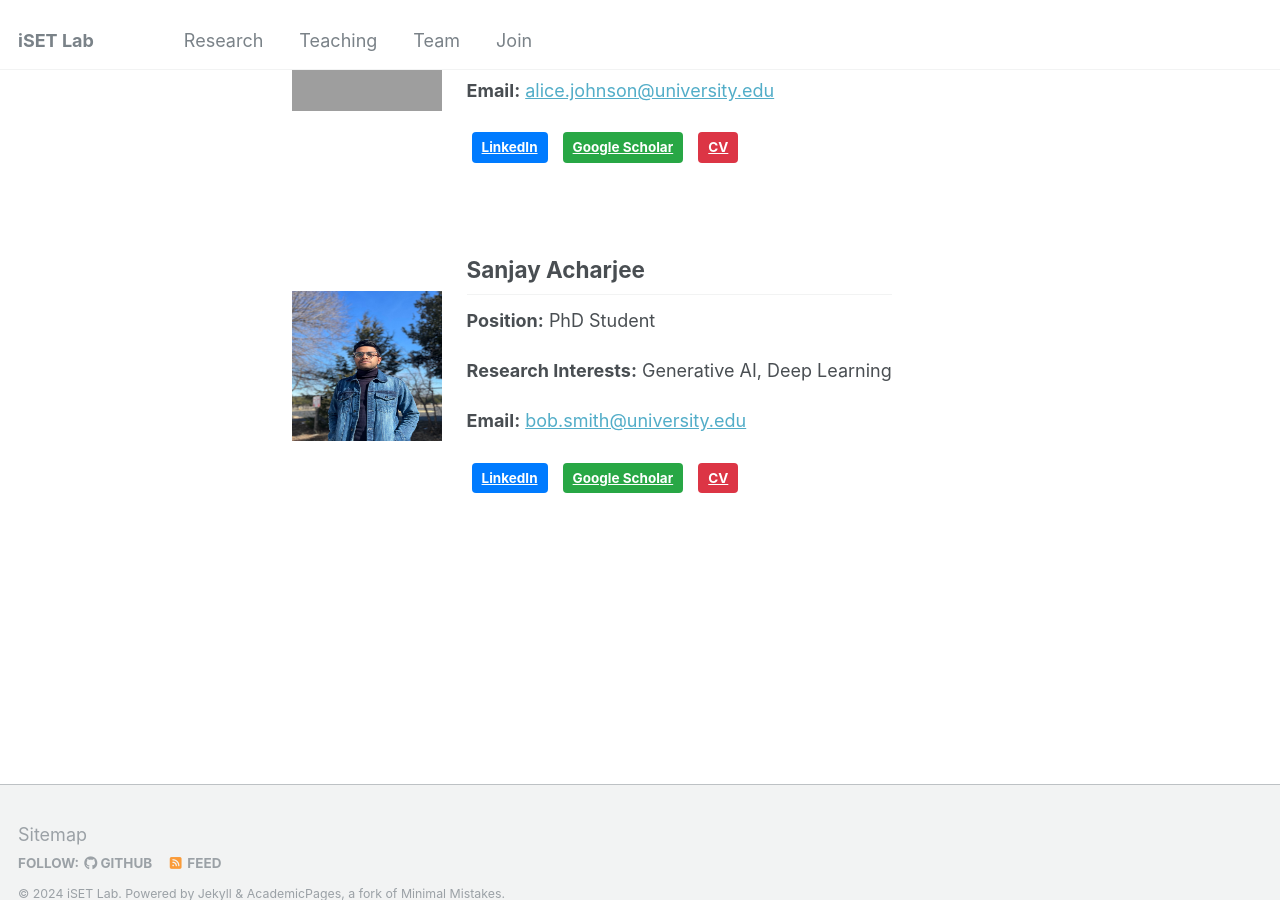
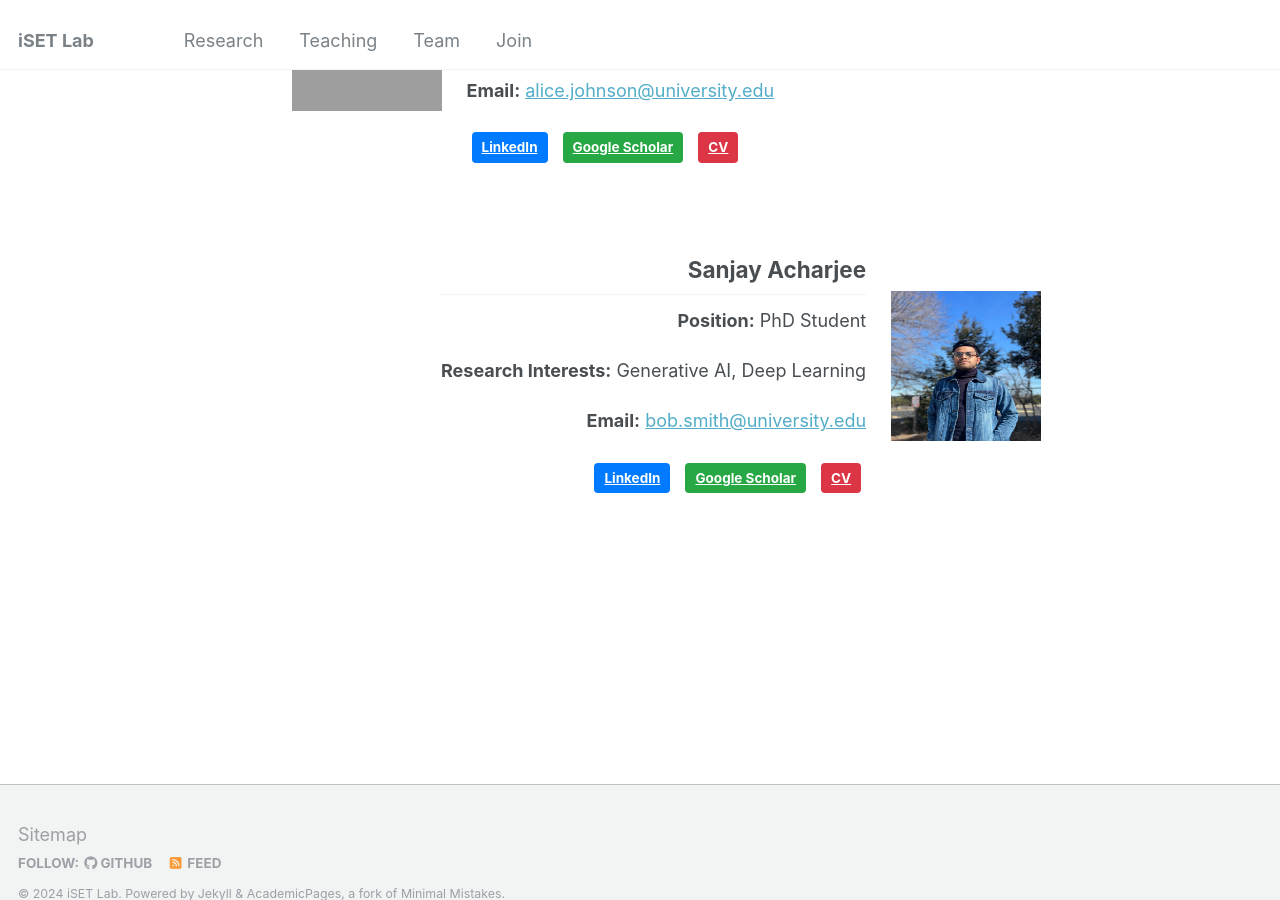
Before and after one commit to iSET-LAB/iSET-LAB.github.io, a Jekyll site: the page built from _pages/terms.md, in a window 1280 px wide and 900 px high, scrolled down 893 px. Built offline with Jekyll 4.4.1, drawn with Linux system fonts in a browser that asks for light colours; grey boxes are pictures that could not be loaded.

Commit message:
changed team page8

```diff
--- a/_data/team.yml
+++ b/_data/team.yml
@@ -6,6 +6,7 @@
   linkedin: "https://linkedin.com/in/johndoe"
   google_scholar: "https://scholar.google.com/citations?user=johndoe"
   cv: "/files/john_doe_cv.pdf"
+  alignment: "center"
 
 - name: "Abir Khan Ratu"
   image: "AbirKhan_Ratul.jpg"
@@ -15,6 +16,7 @@
   linkedin: "https://linkedin.com/in/alicejohnson"
   google_scholar: "https://scholar.google.com/citations?user=alicejohnson"
   cv: "/files/alice_johnson_cv.pdf"
+  alignment: "left"
 
 - name: "Sanjay Acharjee"
   image: "Sanjay_Acharjee.jpg"
@@ -24,3 +26,4 @@
   linkedin: "https://linkedin.com/in/bobsmith"
   google_scholar: "https://scholar.google.com/citations?user=bobsmith"
   cv: "/files/bob_smith_cv.pdf"
+  alignment: "right"
--- a/_pages/terms.md
+++ b/_pages/terms.md
@@ -67,25 +67,8 @@ redirect_from:
 
 Welcome to the Team iSET page! Here you'll find information about our brilliant team members.
 
-<div class="align-center">
-    <img src="{{ '/images/MdNazmus_Sakib.jpg' | relative_url }}" alt="MD NAZMUS SAKIB" class="profile-pic">
-    <div class="info">
-        <h2>MD NAZMUS SAKIB, PH.D., A.M.ASCE, M.IEEE</h2>
-        <p><strong>Position:</strong> Director</p>
-        <p><strong>Research Interests:</strong> Artificial Intelligence, Data Science</p>
-        <p><strong>Email:</strong> <a href="mailto:john.doe@university.edu">john.doe@university.edu</a></p>
-        <p>
-            <a href="https://linkedin.com/in/johndoe" class="btn btn-blue">LinkedIn</a>
-            <a href="https://scholar.google.com/citations?user=johndoe" class="btn btn-green">Google Scholar</a>
-            <a href="/files/john_doe_cv.pdf" class="btn btn-red">CV</a>
-        </p>
-    </div>
-</div>
-
-{% assign count = 0 %}
 {% for member in site.data.team %}
-{% if member.name != "MD NAZMUS SAKIB, PH.D., A.M.ASCE, M.IEEE" %}
-<div class="{% if count | modulo: 2 == 0 %}align-left{% else %}align-right{% endif %}">
+<div class="align-{{ member.alignment }}">
     <img src="{{ '/images/' | append: member.image | relative_url }}" alt="{{ member.name }}" class="profile-pic">
     <div class="info">
         <h2>{{ member.name }}</h2>
@@ -99,6 +82,4 @@ Welcome to the Team iSET page! Here you'll find information about our brilliant
         </p>
     </div>
 </div>
-{% assign count = count | plus: 1 %}
-{% endif %}
 {% endfor %}
```
